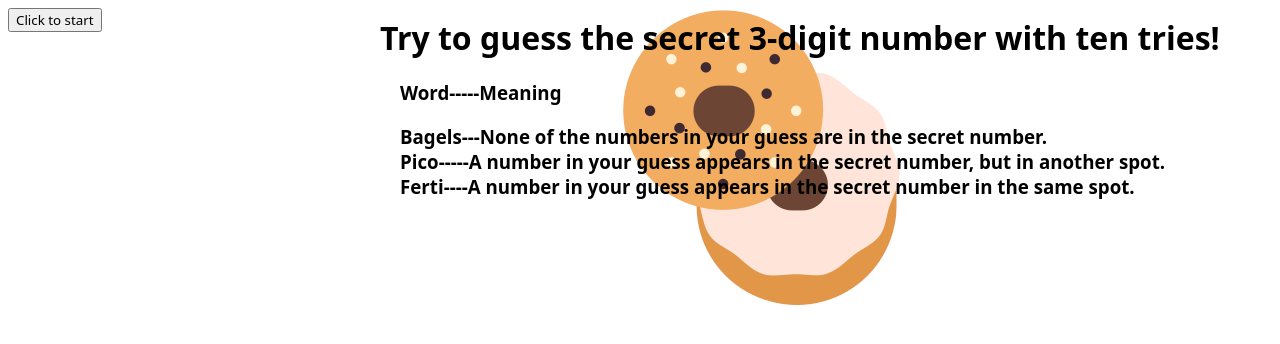
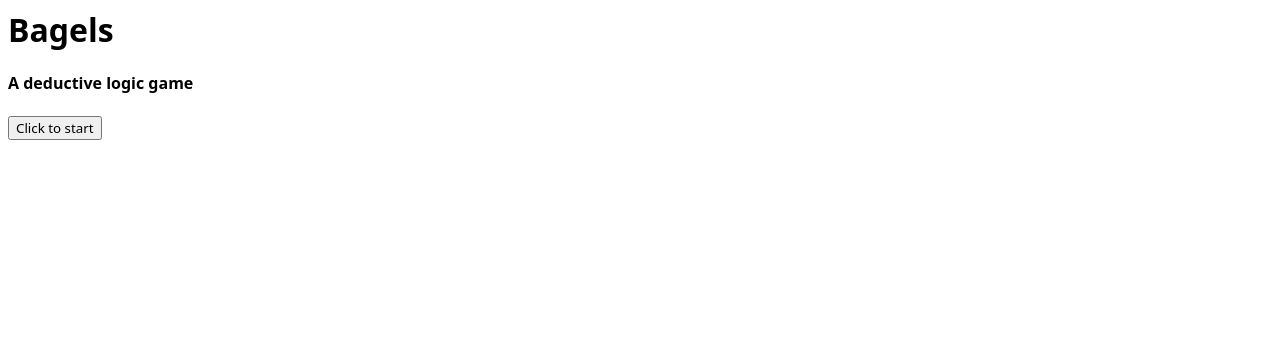
Before and after one commit to fancytigerdustball/bagels, a plain HTML site: page index.html in a window 1280 px wide. Drawn offline with Linux system fonts and the light colour scheme.

Commit message:
Update index.html

```diff
--- a/index.html
+++ b/index.html
@@ -6,7 +6,8 @@
     </head>
 
     <body id="body">
-        <iframe src="rules.html"></iframe>
+        <h1>Bagels</h1>
+        <h4>A deductive logic game</h4>
         <input id="button" value="Click to start" onclick="startGame();" type="button"/>
     </body>
 </html>
```
